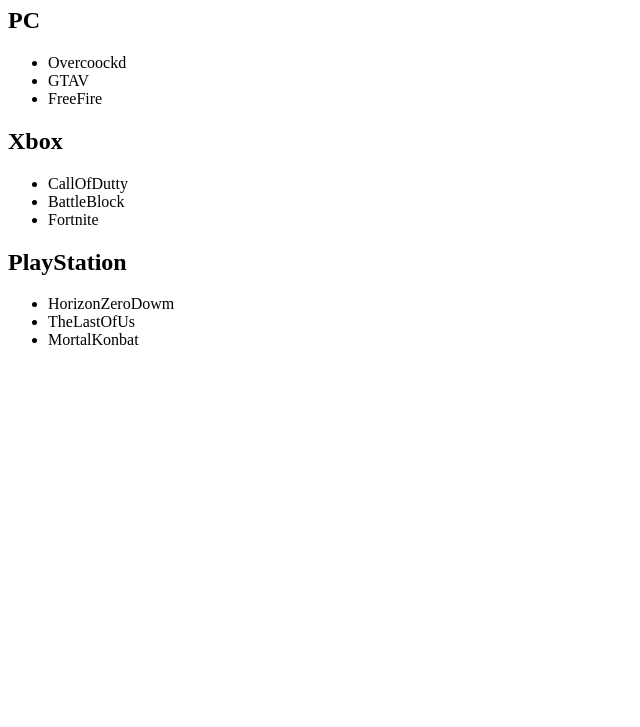
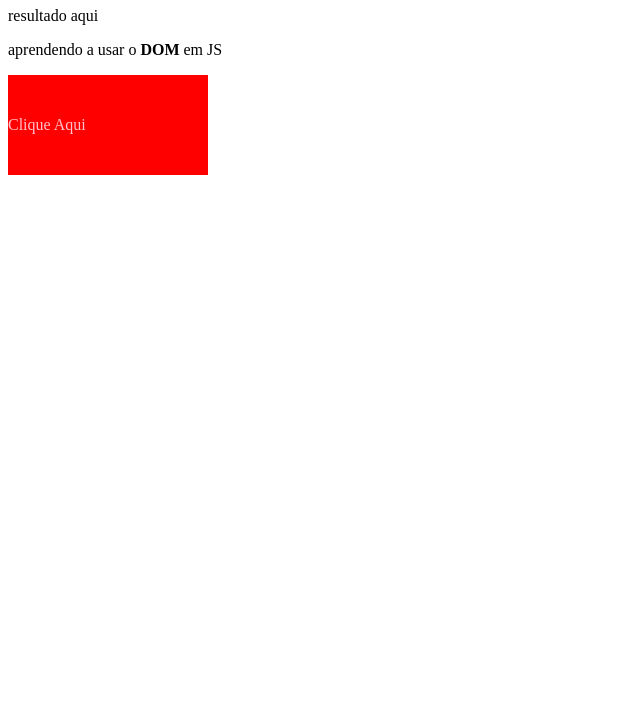
Before and after one commit to Selinagam/html, a plain HTML site: page index.html in a window 1280 px wide. Shown: the part 73-800 px from the top of the page, without its empty margins (0-640 px from the left). Drawn offline with Linux system fonts and the light colour scheme.

Commit message:
Update index.html

```diff
--- a/index.html
+++ b/index.html
@@ -1,27 +1,46 @@
 <!DOCTYPE html>
-  <html>
-<head>
-<title>Jogos</title>
-      </head>
-   <body>
- <h1>MEUS JOGOS FAVORITOS Selina</h1>
-<h2>PC</h2>
-<ul>
-     <li><a>Overcoockd</a></li>
- <li><a>GTAV</a></li>
-     <li><a>FreeFire</a></a></li>
-</ul>
-<h2>Xbox</h2>
-<ul>
- <li><a>CallOfDutty</a></li>
-      <li><a>BattleBlock</a></li>
- <li><a>Fortnite</a></li>
-</ul>
-   <h2>PlayStation</h2>
-<ul>
-<li><a>HorizonZeroDowm</a></li>
- <li><a>TheLastOfUs</a></li>
- <li><a>MortalKonbat</a></li>
-</ul>
-   </body>
-          </html>
+<html lang="pt-br">
+    <head>
+        <meta charset="UTF-8">
+        <meta name="viewport"content="width=device-width, incial-scale=1.0">
+    <style>
+        #area {
+            background-color: red;
+            color: pink;
+            font: Garamond;
+            height: 100px;
+            width: 200px;
+            text-aling: center;
+            line-height: 100px;
+            border: trick groove yellow;
+
+        }
+    </style>
+    </head>
+<body>
+    <h1>Olá, mundo!</h1>
+    <p>resultado aqui</p>
+    <p> aprendendo a usar o <strong>DOM</strong> em JS</p>
+    <div id="area" onclick="clicar()" ontouchstart="entrar()" ontouchend="sair()">Clique Aqui</div>
+ <script>
+     var a = document.getElementById('area')
+     function clicar(){
+         a.innerText = 'clicou!';
+         a.style.backgroundColor = '#8B0000';
+        }
+
+     var b = document.getElementById('area')
+     function entrar(){
+            a.innerText = 'segurou!';
+            a.style.backgroundColor = '#3CB371';
+        }
+
+     var c = document.getElementById('area')
+     function sair(){
+            a.innerText = 'Deslizou!';
+            a.style.backgroundColor = '#00CED1';
+        }
+
+ </script>
+</body>
+</html>
```
